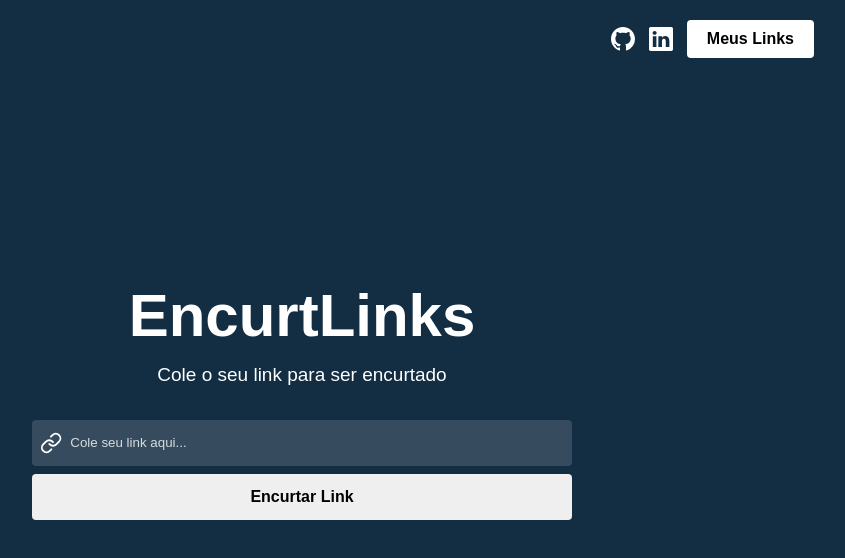
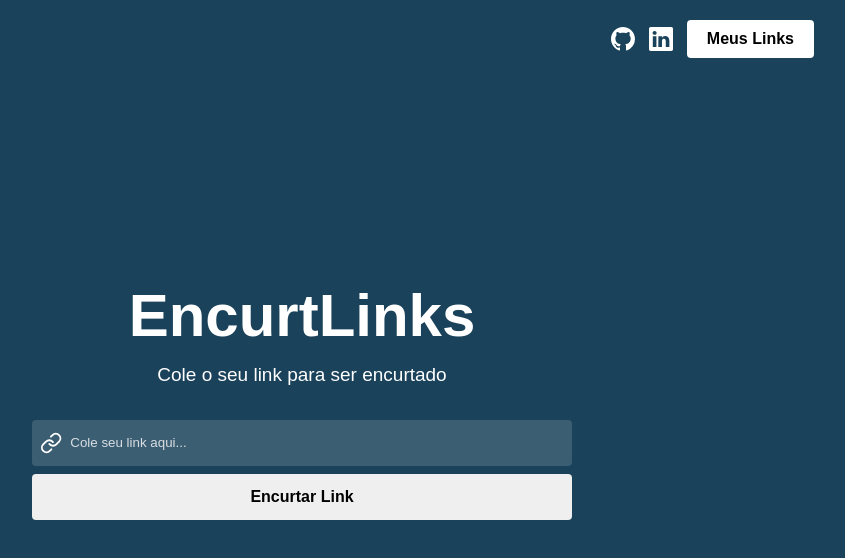
Before and after one commit to gabrielnunes25/encurtador-link, a React (Create React App) app: page / in a window 1280 px wide. Shown: the top 558 px of the page, without its empty margins (338-1183 px from the left). Built offline with nearby package versions, Linux system fonts and the light colour scheme.

Commit message:
Alteração do Backgound-color

```diff
--- a/src/index.css
+++ b/src/index.css
@@ -6,7 +6,7 @@
 
 body {
     font-family: sans-serif;
-    background-color: #132d42;
+    background-color: #1a425a;
 }
 
 button {
```
